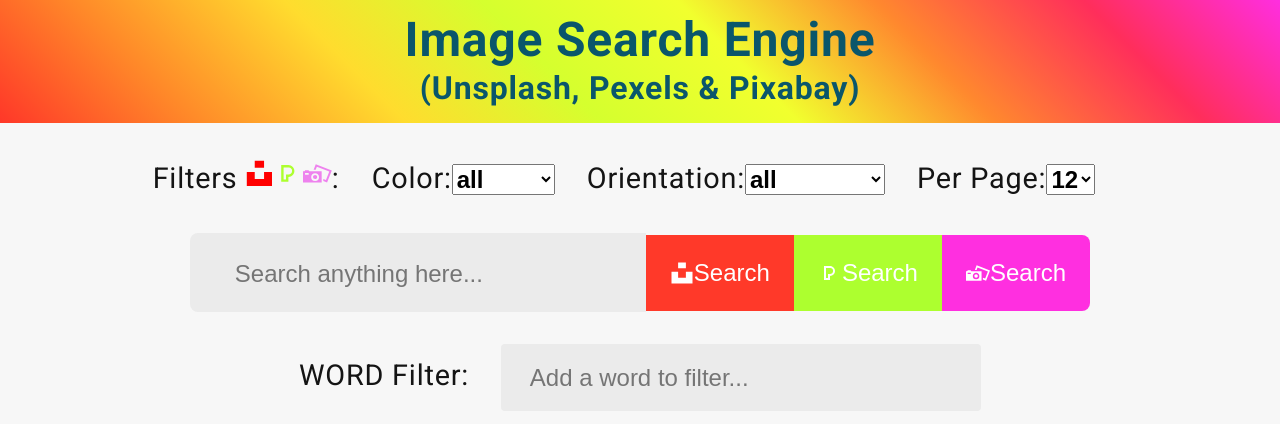
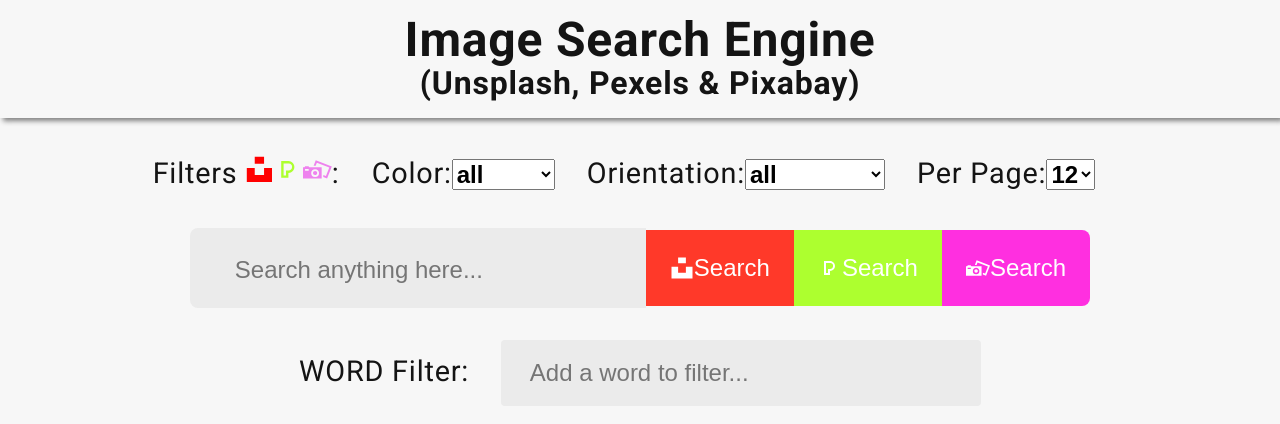
Before and after one commit to VMO2020/getphotos, a React (Vite) app: page / in a window 1280 px wide. Shown: the top 424 px of the page. Built offline with nearby package versions, Linux system fonts and the light colour scheme.

Commit message:
FEAT: Improve CSS

```diff
--- a/src/main.jsx
+++ b/src/main.jsx
@@ -1,7 +1,6 @@
 import React from 'react';
 import ReactDOM from 'react-dom/client';
 import App from './App.jsx';
-import './reset.scss';
 import './styles.scss';
 
 ReactDOM.createRoot(document.getElementById('root')).render(
--- a/src/pages/Images/Images.jsx
+++ b/src/pages/Images/Images.jsx
@@ -192,7 +192,7 @@
 	return (
 		<div className="images-search-container">
 			<main>
-				<div className="images-search-title gradient-color">
+				<div className="images-search-title">
 					<h1>Image Search Engine</h1>
 					<h3>(Unsplash, Pexels & Pixabay)</h3>
 				</div>
--- a/src/pages/Images/Images.scss
+++ b/src/pages/Images/Images.scss
@@ -4,19 +4,21 @@
 	overflow: hidden;
 
 	.images-search-title {
-		color: var(--primary-color);
+		color: var(--dark-color);
 		padding: 1em;
 		margin-bottom: 1em;
 		font-weight: 700;
+		// border: 2px solid var(--dark-color);
+		box-shadow: var(--sm-shadow);
 
 		h1 {
 			font-size: var(--size-2);
-			margin-top: 0;
-			margin-bottom: 0.1em;
+			margin: 0;
 		}
 
 		h3 {
 			font-size: var(--size-4);
+			margin: 0;
 		}
 	}
 
--- a/src/reset.scss
+++ /dev/null
@@ -1,173 +0,0 @@
-/* http://meyerweb.com/eric/tools/css/reset/
-   v2.0 | 20110126 -
-   License: none (public domain)
-*/
-
-html,
-body,
-div,
-span,
-applet,
-object,
-iframe,
-h1,
-h2,
-h3,
-h4,
-h5,
-h6,
-p,
-blockquote,
-pre,
-a,
-abbr,
-acronym,
-address,
-big,
-cite,
-code,
-del,
-dfn,
-em,
-img,
-ins,
-kbd,
-q,
-s,
-samp,
-small,
-strike,
-strong,
-/* sub, */
-/* sup, */
-tt,
-var,
-b,
-u,
-i,
-center,
-dl,
-dt,
-dd,
-ol,
-ul,
-li,
-fieldset,
-form,
-label,
-legend,
-table,
-caption,
-tbody,
-tfoot,
-thead,
-tr,
-th,
-td,
-article,
-aside,
-canvas,
-details,
-embed,
-figure,
-figcaption,
-footer,
-header,
-hgroup,
-menu,
-nav,
-output,
-ruby,
-section,
-summary,
-time,
-mark,
-audio,
-video {
-	margin: 0;
-	padding: 0;
-	border: 0;
-	font-size: 100%;
-	font: inherit;
-	vertical-align: baseline;
-}
-
-/* HTML5 display-role reset for older browsers */
-article,
-aside,
-details,
-figcaption,
-figure,
-footer,
-header,
-hgroup,
-menu,
-nav,
-section {
-	display: block;
-}
-
-/* General settings */
-*,
-*::before,
-*::after {
-	box-sizing: border-box;
-}
-
-body {
-	line-height: 1;
-}
-
-p {
-	line-height: 1.6;
-}
-
-ol,
-ul,
-li {
-	list-style: none;
-	list-style-type: none;
-	padding-left: 0;
-}
-
-blockquote,
-q {
-	quotes: none;
-}
-
-blockquote:before,
-blockquote:after,
-q:before,
-q:after {
-	content: '';
-	content: none;
-}
-
-table {
-	border-collapse: collapse;
-	border-spacing: 0;
-}
-
-a {
-	display: inline;
-	text-decoration: none;
-	color: inherit;
-	cursor: pointer;
-}
-
-button {
-	cursor: pointer;
-}
-
-textarea,
-input,
-div,
-button {
-	/* outline: none; */
-	outline-color: transparent;
-}
-
-img {
-	vertical-align: top;
-	width: 100%;
-}
--- a/src/styles.scss
+++ b/src/styles.scss
@@ -51,6 +51,12 @@
 }
 
 /* General */
+*,
+*::before,
+*::after {
+	box-sizing: border-box;
+}
+
 html {
 	background-color: var(--html-color);
 }
@@ -143,6 +149,30 @@
 	transition: all 1s ease;
 }
 
+a {
+	display: inline;
+	text-decoration: none;
+	color: inherit;
+	cursor: pointer;
+}
+
+button {
+	cursor: pointer;
+}
+
+textarea,
+input,
+div,
+button {
+	/* outline: none; */
+	outline-color: transparent;
+}
+
+img {
+	vertical-align: top;
+	width: 100%;
+}
+
 /* Specials */
 .text-gradient {
 	background: linear-gradient(
@@ -162,13 +192,13 @@
 .gradient-color {
 	background-image: linear-gradient(
 		45deg,
-		hsl(4deg 100% 58%) 0%,
-		hsl(27deg 100% 58%) 14%,
-		hsl(50deg 100% 59%) 29%,
-		hsl(72deg 100% 59%) 43%,
-		hsl(64deg 100% 59%) 57%,
-		hsl(26deg 100% 59%) 71%,
-		hsl(347deg 100% 59%) 86%,
-		hsl(309deg 100% 59%) 100%
+		hsl(0deg 8% 97%) 0%,
+		hsl(0deg 7% 70%) 14%,
+		hsl(0deg 8% 42%) 29%,
+		hsl(0deg 7% 14%) 43%,
+		hsl(0deg 7% 14%) 57%,
+		hsl(0deg 8% 42%) 71%,
+		hsl(0deg 7% 70%) 86%,
+		hsl(0deg 8% 97%) 100%
 	);
 }
```
